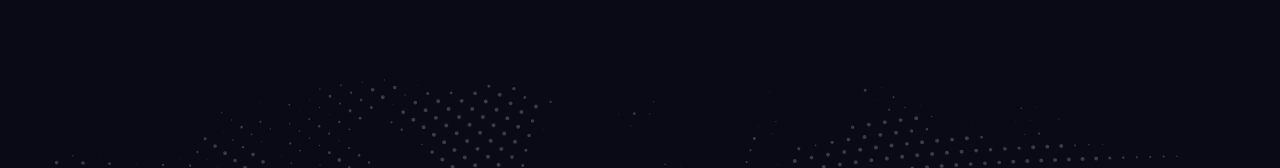
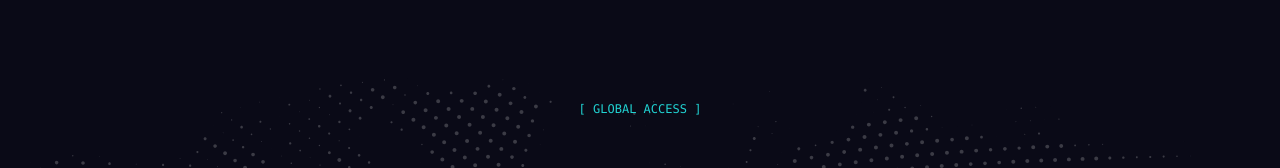
Before and after one commit to jerry0xff/dsofficial, a React (Vite) app: page / in a window 1280 px wide. Shown: the part 738-906 px from the top of the page. Built offline with nearby package versions, Linux system fonts and the light colour scheme.

Commit message:
global access

```diff
--- a/src/pages/page-2/index.tsx
+++ b/src/pages/page-2/index.tsx
@@ -9,7 +9,11 @@ export default function PageTwo() {
           <img src="/assets/page-1/map-empty.svg" className="w-full h-full object-contain" alt="" />
         </div>
       </div>
-      <div className="relative z-10 h-[60vh]" />
+      <div className="relative flex w-full flex-col items-center">
+        <div className="mt-[30px] text-center text-[12px] font-[300] uppercase tight-sm text-[#21D2D2] geist-mono">
+          [ GLOBAL ACCESS ]
+        </div>
+      </div>
     </section>
   )
 }
--- a/tailwind.config.js
+++ b/tailwind.config.js
@@ -1,6 +1,12 @@
 /** @type {import('tailwindcss').Config} */
 export default {
   content: ["./index.html", "./src/**/*.{ts,tsx}"],
-  theme: { extend: {} },
+  theme: {
+    extend: {
+      letterSpacing: {
+        "tight-sm": "-0.02em",
+      },
+    },
+  },
   plugins: [],
 }
```
